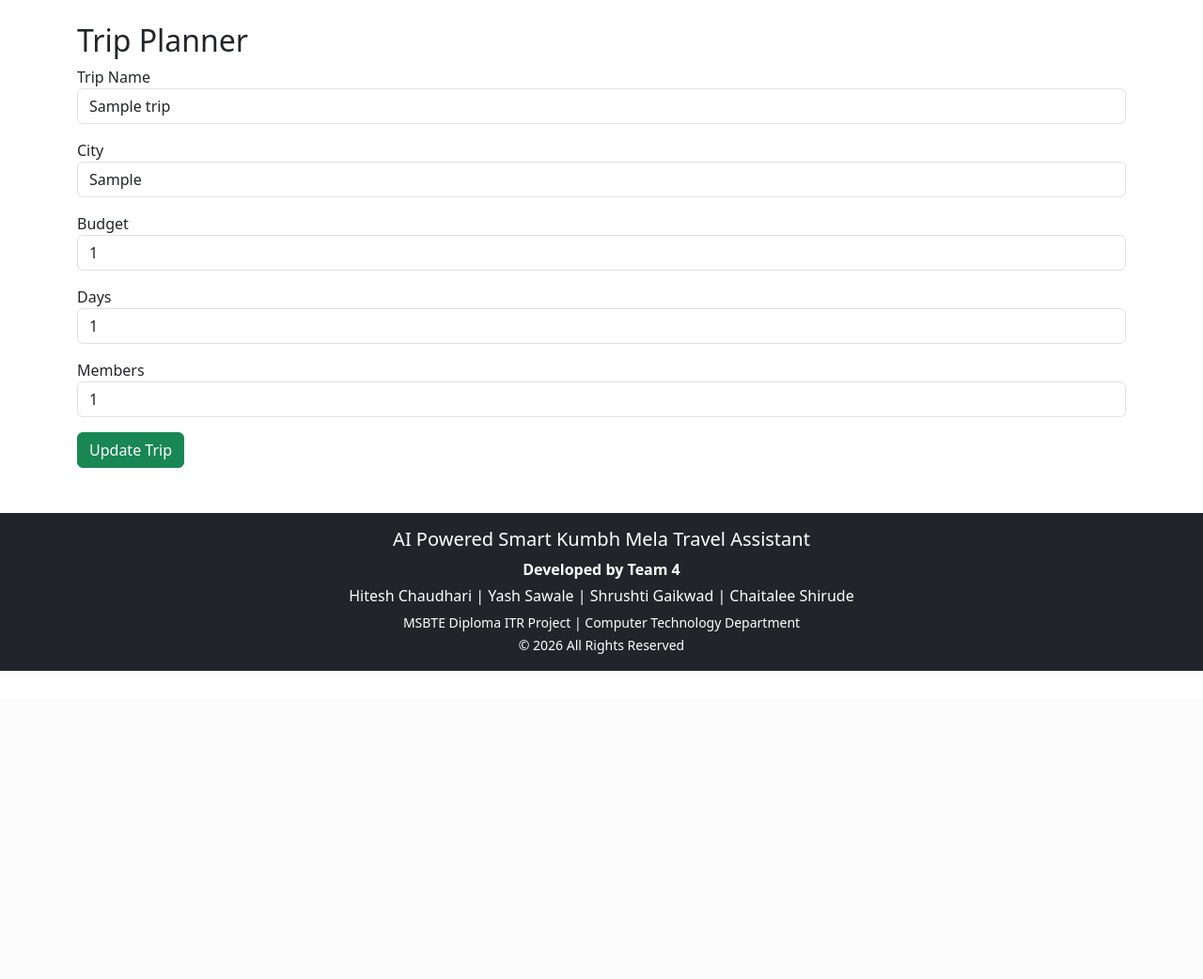
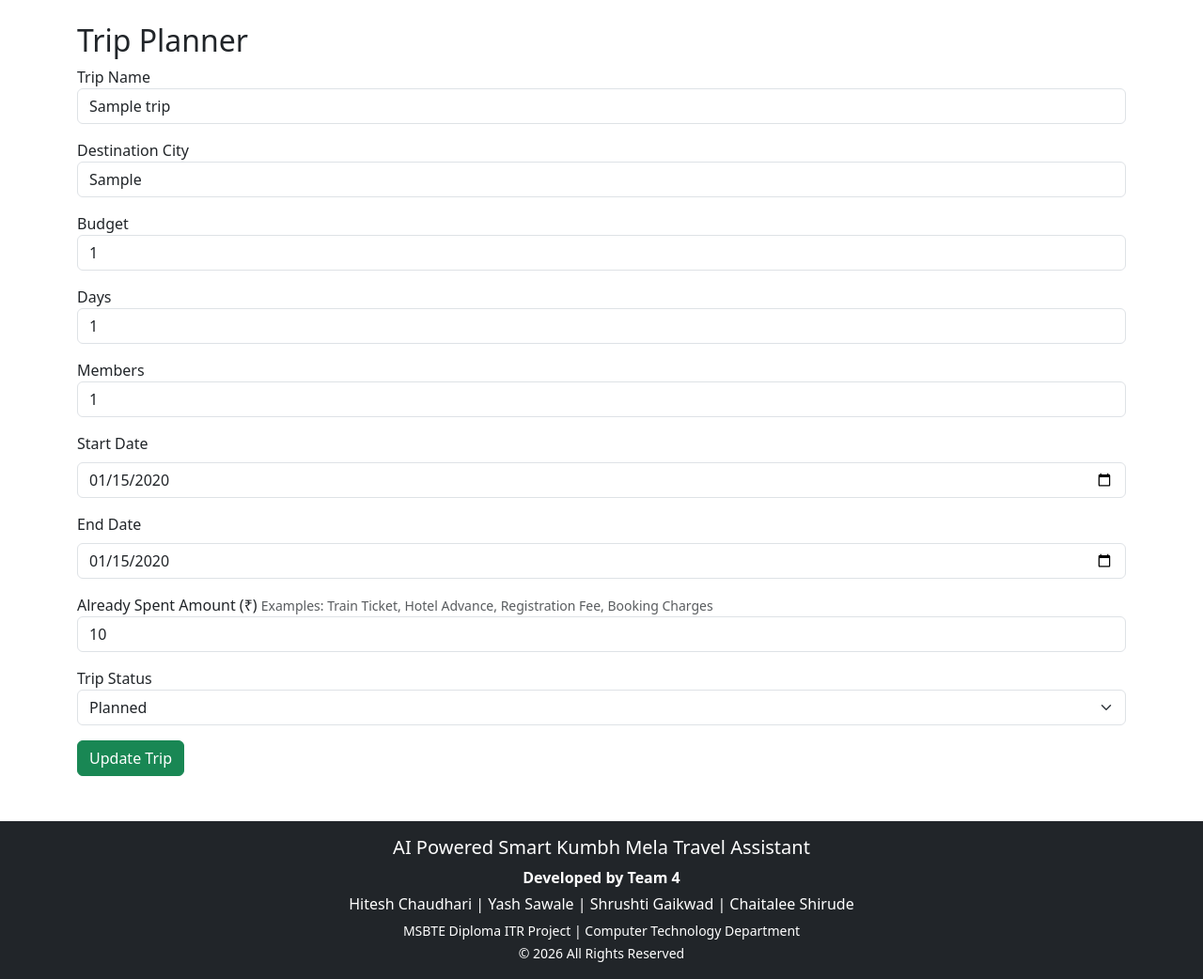
Before and after one commit to hiteshchaudhari77/ITR_Django_Backend, a Django app: page /edit/1/ in a window 1280 px wide. Shown: the part 56-1098 px from the top of the page at 94% size. Before the commit the page ends 770 px from the top, so only its background shows below. Run offline with Django 5.2, Linux system fonts and the light colour scheme; a user stored in the database is signed in; tables that the repository leaves empty hold one stand-in row (values such as "Sample post").

Commit message:
Added trip status, budget analysis, date validation and trip planner improvements

```diff
--- a/travel/models.py
+++ b/travel/models.py
@@ -16,6 +16,24 @@ class Trip(models.Model):
     budget = models.IntegerField()
     days = models.IntegerField(default=1)
     members = models.IntegerField(default=1)
+
+    STATUS_CHOICES = [
+    ("Planned", "Planned"),
+    ("Ongoing", "Ongoing"),
+    ("Completed", "Completed"),
+    ("Cancelled", "Cancelled"),
+    ]
+
+    status = models.CharField(
+    max_length=20,
+    choices=STATUS_CHOICES,
+    default="Planned"
+    )
+
+    start_date = models.DateField(null=True, blank=True)
+    end_date = models.DateField(null=True, blank=True)
+
+    spent_amount = models.IntegerField(default=0)
 
     def __str__(self):
         return self.name
--- a/travel/templates/trip.html
+++ b/travel/templates/trip.html
@@ -31,10 +31,11 @@
     </div>
 
     <div class="mb-3">
-        <label>City</label>
+        <label>Destination City</label>
         <input type="text"
                name="city"
                class="form-control"
+               placeholder="e.g. Nashik"
                value="{{ trip.city|default:'' }}"
                required>
     </div>
@@ -52,11 +53,13 @@
     <div class="mb-3">
         <label>Days</label>
         <input type="number"
-               name="days"
-               class="form-control"
-               value="{{ trip.days|default:'' }}"
-               min="1"
-               required>
+        id="days"
+        name="days"
+        class="form-control"
+        value="{{ trip.days|default:'' }}"
+        min="1"
+        readonly
+        required>
     </div>
 
     <div class="mb-3">
@@ -68,6 +71,69 @@
                min="1"
                required>
     </div>
+
+    <div class="mb-3">
+    <label class="form-label">Start Date</label>
+    <input type="date"
+       name="start_date"
+       class="form-control"
+       value="{{ trip.start_date|date:'Y-m-d' }}"
+       required>
+</div>
+
+<div class="mb-3">
+    <label class="form-label">End Date</label>
+    <input type="date"
+       name="end_date"
+       class="form-control"
+       value="{{ trip.end_date|date:'Y-m-d' }}"
+       required>
+</div>
+
+    <div class="mb-3">
+    <label>Already Spent Amount (₹)</label>
+    <small class="text-muted">
+    Examples: Train Ticket, Hotel Advance, Registration Fee, Booking Charges
+    </small>
+
+    <input
+        type="number"
+        name="spent_amount"
+        class="form-control"
+        placeholder="e.g. 5000"
+        value="{{ trip.spent_amount|default:'0' }}"
+        min="0">
+</div>
+
+
+    <div class="mb-3">
+    <label>Trip Status</label>
+
+    <select name="status" class="form-select">
+
+        <option value="Planned"
+            {% if trip.status == "Planned" %}selected{% endif %}>
+            Planned
+        </option>
+
+        <option value="Ongoing"
+            {% if trip.status == "Ongoing" %}selected{% endif %}>
+            Ongoing
+        </option>
+
+        <option value="Completed"
+            {% if trip.status == "Completed" %}selected{% endif %}>
+            Completed
+        </option>
+
+        <option value="Cancelled"
+            {% if trip.status == "Cancelled" %}selected{% endif %}>
+            Cancelled
+        </option>
+
+    </select>
+
+</div>
 
     <button class="btn btn-success">
         {% if trip %}
@@ -95,8 +161,107 @@
 
     <p><strong>Suggestion:</strong> {{ suggestion }}</p>
 
+    <hr>
+
+<div class="card shadow-lg border-0 mt-4">
+
+    <div class="card-header bg-dark text-white">
+        <h4 class="mb-0">💰 Budget Analysis</h4>
+    </div>
+
+    <div class="card-body">
+
+        <div class="row text-center">
+
+            <div class="col-md-4 mb-3">
+                <div class="card border-success">
+                    <div class="card-body">
+                        <h6>Total Budget</h6>
+                        <h3 class="text-success">₹{{ budget|floatformat:0 }}</h3>
+                    </div>
+                </div>
+            </div>
+
+            <div class="col-md-4 mb-3">
+                <div class="card border-danger">
+                    <div class="card-body">
+                        <h6>Already Spent</h6>
+                        <h3 class="text-danger">₹{{ spent_amount|floatformat:0 }}</h3>
+                    </div>
+                </div>
+            </div>
+
+            <div class="col-md-4 mb-3">
+                <div class="card border-primary">
+                    <div class="card-body">
+                        <h6>Remaining Budget</h6>
+                        <h3 class="text-primary">₹{{ remaining_budget|floatformat:0 }}</h3>
+                    </div>
+                </div>
+            </div>
+
+        </div>
+
+        {% if remaining_budget > 0 %}
+
+        <div class="alert alert-success text-center">
+            <h5>{{ budget_status }}</h5>
+        </div>
+
+        {% elif remaining_budget == 0 %}
+
+        <div class="alert alert-warning text-center">
+            <h5>{{ budget_status }}</h5>
+        </div>
+
+        {% else %}
+
+        <div class="alert alert-danger text-center">
+            <h5>{{ budget_status }}</h5>
+        </div>
+
+        {% endif %}
+
+        <div class="alert alert-light border mt-3">
+    <small>
+        <strong>Note:</strong> "Already Spent" includes expenses paid before or during the trip, such as train tickets, hotel advance, registration fees, or booking charges.
+    </small>
+</div>
+
+    </div>
+
+</div>
+
 </div>
 
 {% endif %}
 
+<script>
+const startDate = document.querySelector('input[name="start_date"]');
+const endDate = document.querySelector('input[name="end_date"]');
+const daysInput = document.getElementById("days");
+
+function calculateDays() {
+
+    if (startDate.value && endDate.value) {
+
+        const start = new Date(startDate.value);
+        const end = new Date(endDate.value);
+
+        const diff = end - start;
+
+        const days = Math.floor(diff / (1000 * 60 * 60 * 24)) + 1;
+
+        if (days > 0) {
+            daysInput.value = days;
+        } else {
+            daysInput.value = "";
+        }
+    }
+}
+
+startDate.addEventListener("change", calculateDays);
+endDate.addEventListener("change", calculateDays);
+</script>
+
 {% endblock %}
--- a/travel/views.py
+++ b/travel/views.py
@@ -1,8 +1,11 @@
+from urllib import request
+
 from django.shortcuts import render, redirect, get_object_or_404
 from django.contrib.auth.models import User
 from django.contrib.auth import authenticate, login, logout
 from django.contrib import messages
 from django.db.models import Q
+from datetime import datetime
 
 from .models import Trip, Facility, EmergencyContact, Recommendation
 
@@ -58,6 +61,10 @@ def trip(request):
         budget = int(request.POST.get("budget"))
         days = int(request.POST.get("days"))
         members = int(request.POST.get("members"))
+        spent_amount = int(request.POST.get("spent_amount"))
+        start_date = request.POST.get("start_date")
+        end_date = request.POST.get("end_date")
+        status = request.POST.get("status")
 
         # Validation
         if not name:
@@ -85,17 +92,55 @@ def trip(request):
                 "error": "Members must be greater than 0."
             })
 
+        # Date Validation
+
+        if not start_date or not end_date:
+            return render(request, "trip.html", {
+                "error": "Please select both Start Date and End Date."
+            })
+
+        start = datetime.strptime(start_date, "%Y-%m-%d")
+        end = datetime.strptime(end_date, "%Y-%m-%d")
+
+        if end < start:
+            return render(request, "trip.html", {
+                "error": "End Date cannot be earlier than Start Date."
+            })
+
+        actual_days = (end - start).days + 1
+
+        if actual_days != days:
+            return render(request, "trip.html", {
+                "error": f"According to selected dates, Days should be {actual_days}."
+            })
+
+
+
         Trip.objects.create(
             user=request.user,
             name=name,
             city=city,
             budget=budget,
             days=days,
-            members=members
+            members=members,
+            status=status,
+            start_date=start_date,
+            end_date=end_date,
+            spent_amount=spent_amount
         )
 
-        budget_per_day = budget / days
-        budget_per_person = budget / members
+        budget_per_day = round(budget / days, 2)
+        budget_per_person = round(budget / members, 2)
+        remaining_budget = budget - spent_amount
+
+        if remaining_budget > 0:
+            budget_status = "✅ You are within your budget."
+
+        elif remaining_budget == 0:
+            budget_status = "⚠️ Your entire budget has been used."
+
+        else:
+            budget_status = f"❌ Budget Exceeded by ₹{abs(remaining_budget)}"
 
         if budget_per_person < 2000:
             recommendation = "🔴 Low Budget Trip"
@@ -111,10 +156,15 @@ def trip(request):
 
         return render(request, "trip.html", {
             "message": "Trip Saved Successfully!",
+            "budget": budget,
             "budget_per_day": budget_per_day,
             "budget_per_person": budget_per_person,
             "recommendation": recommendation,
-            "suggestion": suggestion
+            "suggestion": suggestion,
+
+            "spent_amount": spent_amount,
+            "remaining_budget": remaining_budget,
+            "budget_status": budget_status,
         })
 
     return render(request, "trip.html")
@@ -135,6 +185,12 @@ def edit_trip(request, id):
         trip.budget = request.POST.get("budget")
         trip.days = request.POST.get("days")
         trip.members = request.POST.get("members")
+        spent_amount = int(request.POST.get("spent_amount") or 0)
+
+        start_date = request.POST.get("start_date") or None
+        end_date = request.POST.get("end_date") or None
+
+        status = request.POST.get("status")
 
         trip.save()
 
```
Also changed, not shown: travel/templates/home.html (+20 -0 lines), travel/migrations/0008_trip_status.py (added), travel/migrations/0009_trip_end_date_trip_start_date.py (added), travel/migrations/0010_trip_spent_amount.py (added).
